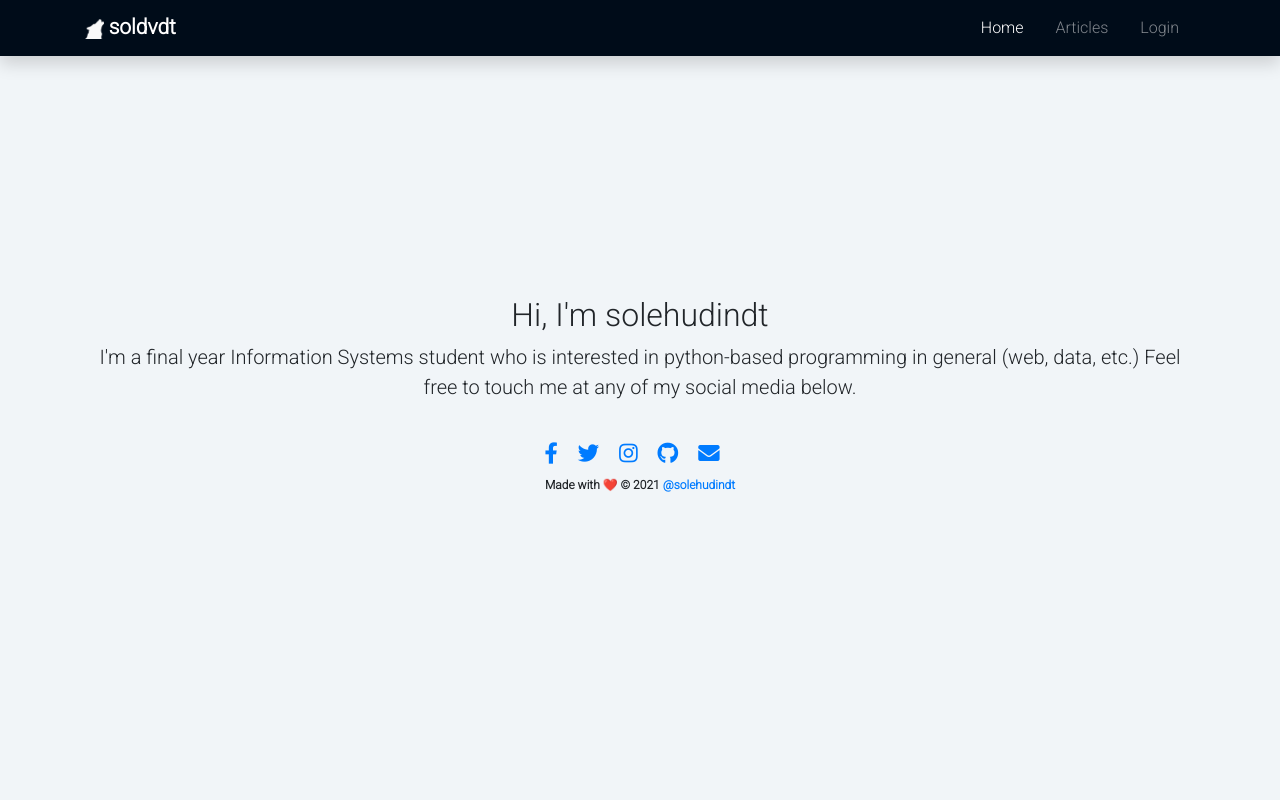
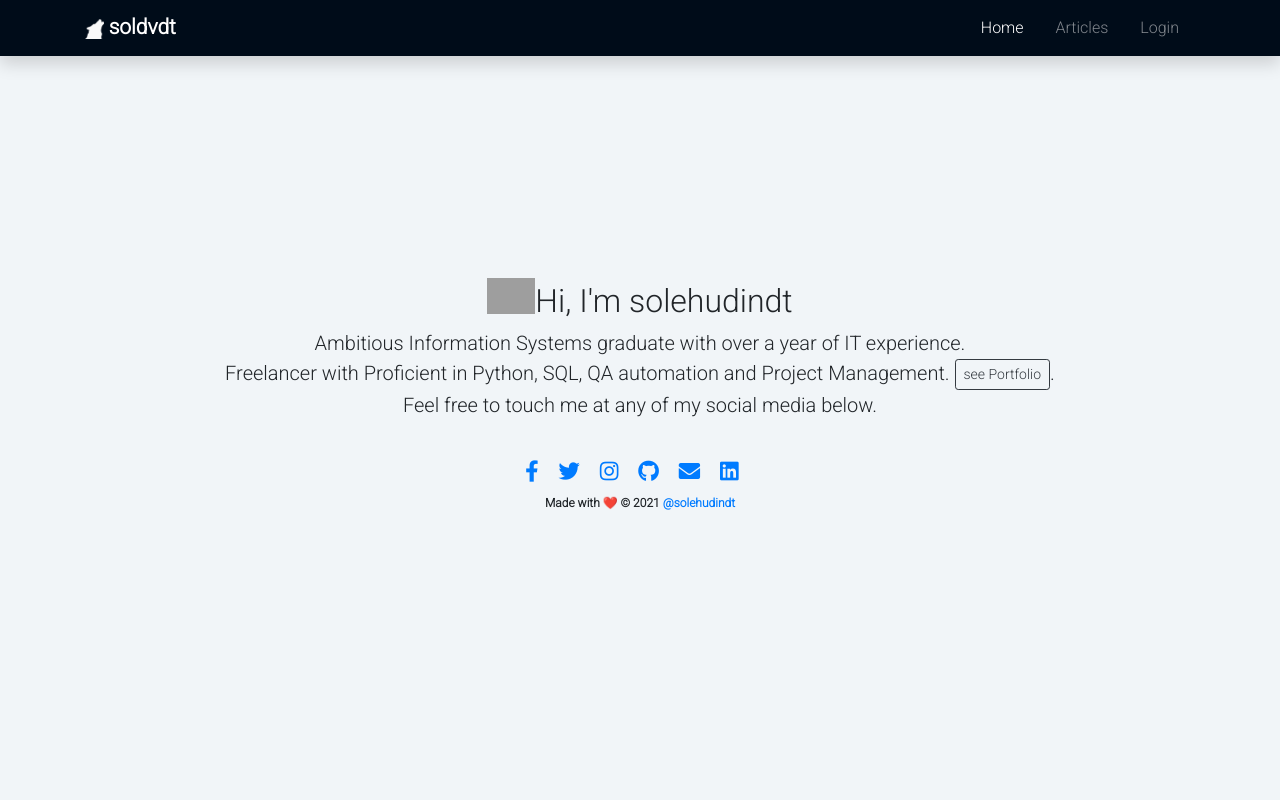
Before and after one commit to solehudindt/personal-blog, a Django app: page / in a window 1280 px wide. Run offline with Django 3.2, Linux system fonts and the light colour scheme; some libraries are stand-ins or nearby versions; grey boxes are pictures that could not be loaded.

Commit message:
change index text and add wolf animation gif

```diff
--- a/templates/index.html
+++ b/templates/index.html
@@ -11,18 +11,23 @@
     <link rel="stylesheet" href="https://use.fontawesome.com/releases/v5.11.2/css/all.css">
     <link rel="stylesheet" type="text/css" href="{% static 'vendor/bootstrap/css/bootstrap.min.css' %}">
     <link rel="stylesheet" href="{% static 'custom.css' %}">
+    <script async src="https://pagead2.googlesyndication.com/pagead/js/adsbygoogle.js?client=ca-pub-7098171691033170"
+     crossorigin="anonymous"></script>
 </head>
-<body>
+<body style="padding: 0;">
 
     {% include 'snippets/navbar.html' %}
 
 
 <div class="d-flex align-items-center min-vh-100">
     <div class="container text-center">
-      <h2>Hi, I'm solehudindt</h2>
+      <h2><img src="{% static 'images/aniwolf.gif' %}" alt="Pixelated wolf Animation" class="img-fluid" style="max-width: 48px; vertical-align: -2px;box-shadow: none;">Hi, I'm solehudindt </h2>
+      <!--https://media4.giphy.com/media/v1.Y2lkPTc5MGI3NjExeGFuczZsdnptdGRkMjg1d2pqeXAyNDRhc2F2b2swc2c5ZzY3ZXQ2aCZlcD12MV9pbnRlcm5hbF9naWZfYnlfaWQmY3Q9cw/hiFmne9N9MxlS/giphy.gif-->
       <p class="lead">
-        I'm a final year Information Systems student who is interested in python-based programming in general (web, data, etc.)
-        Feel free to touch me at any of my social media below.
+          Ambitious Information Systems graduate with over a year of IT experience.</br>
+          Freelancer with Proficient in Python, SQL, QA automation and Project Management.
+          <a href="{% url 'portofolio' %}"><button type="button" class="btn btn-outline-dark btn-sm">see Portfolio</button></a>.<br>
+          Feel free to touch me at any of my social media below.
         </p>
         <div class="pt-4">
             <a href="https://www.facebook.com/soleh.thedev" target="_blank">
@@ -30,6 +35,7 @@
             </a>
 
             <a href="https://twitter.com/solehudindt" target="_blank">
+              <!--<i class="fab fa-twitter mr-3 fa-lg"></i>-->
               <i class="fab fa-twitter mr-3 fa-lg"></i>
             </a>
 
@@ -44,11 +50,13 @@
             <a href="mailto:solehudindt@gmail.com" target="_blank">
               <i class="fas fa-envelope mr-3 fa-lg"></i>
             </a>
+            <a href="https://www.linkedin.com/in/solehudin-dt-1455b2175/" target="_blank">
+                <i class="fab fa-linkedin mr-3 fa-lg"></i>
+            </a>
           </div>
           {% include 'snippets/footer.html' %}
     </div>
 </div>
-
 <script src="{% static 'vendor/jquery-3.5.1.min.js' %}"></script>
 <script src="{% static 'vendor/popper.min.js' %}"></script>
 <script src="{% static 'vendor/bootstrap/js/bootstrap.min.js' %}"></script>
```
Also changed, not shown: requirement.txt (deleted, +0 -14 lines).
